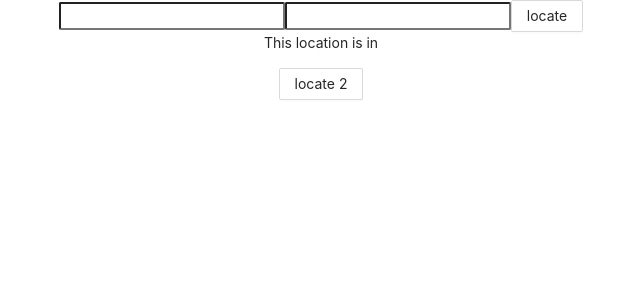
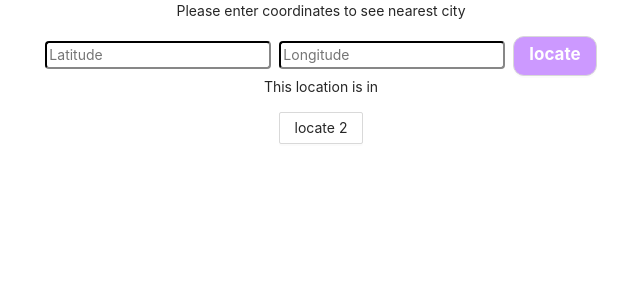
Before and after one commit to EzgiiiY/CS458P3, a React (Create React App) app in the folder project3/: page / in a window 1280 px wide. Shown: the top 300 px of the page, without its empty margins (319-959 px from the left). Built offline with nearby package versions, Linux system fonts and the light colour scheme; what react-geocode would draw is missing.

Commit message:
UI changes

```diff
--- a/project3/package.json
+++ b/project3/package.json
@@ -3,6 +3,7 @@
   "version": "0.1.0",
   "private": true,
   "dependencies": {
+    "@material-ui/core": "^4.11.3",
     "@testing-library/jest-dom": "^5.11.10",
     "@testing-library/react": "^11.2.5",
     "@testing-library/user-event": "^12.8.3",
--- a/project3/src/App.js
+++ b/project3/src/App.js
@@ -2,6 +2,8 @@ import logo from './logo.svg';
 import './App.css';
 import CityLocator from "./CityLocator";
 import GeoLocator from './GeoLocator';
+import Header from './Header';
+
 
 function App() {
   return (
--- a/project3/src/CityLocator.js
+++ b/project3/src/CityLocator.js
@@ -2,6 +2,8 @@ import React, { Component } from 'react';
 import { Card, Button,Input } from 'antd';
 import 'antd/dist/antd.css';
 import '../src/App.css';
+import Header from './Header';
+
 
 import CityLocatorButton from "./CityLocatorButton";
 import Geocode from "react-geocode";
@@ -74,19 +76,25 @@ class CityLocator extends Component {
 
     render(){
         return <div>
+
+            <p>Please enter coordinates to see nearest city</p>
             <input
                 className="latitude"
                 type="text"
                 name="latitude"
+                placeholder="Latitude"
+                style={{ backgroundColor: "#fff",borderRadius:"4px" ,borderColor:"#333", color:"#8c8c8c",marginRight: ".5rem"}}
                 onChange={this.onChangeLat}
             >
 
             </input>
-            {!this.state.validLat && <p className="error-lat">hello</p>}
+            {!this.state.validLat && <p className="error-lat" style= {{color:"orange", fontWeight:"bold"}}>*hello</p>}
             <input
                 className="longitude"
                 type="text"
                 name="longitude"
+                placeholder="Longitude"
+                style={{ backgroundColor: "#fff",borderRadius:"4px" ,borderColor:"#333", color:"#8c8c8c",marginRight: ".5rem"}}
                 onChange={this.onChangeLong}
             >
 
--- a/project3/src/CityLocatorButton.js
+++ b/project3/src/CityLocatorButton.js
@@ -1,11 +1,27 @@
-import React, { Component } from 'react';
+import React, { Component, View } from 'react';
 import { Button } from 'antd';
 import 'antd/dist/antd.css';
 
-const CityLocatorButton = ({ buttonValue,buttonAction }) => (
-    <Button className="button-container" onClick={() => buttonAction()}>
-      <p className="button-value">{buttonValue} </p>
-    </Button>
-  );
+const CityLocatorButton = ({ buttonValue, buttonAction }) => (
+
+  <Button className="button-container" style={styles.button}
+
+
+    onClick={() => buttonAction()}>
+    <p className="button-value">{buttonValue} </p>
+  </Button>
+
+);
+let styles = {
+  button: {
+    minHeight: "40px",
+    fontWeight: "bold",
+    fontSize: "17px",
+    borderRadius: "11px",
+    backgroundColor: "#CC99FF",
+    color: "#fff",
+    marginRight: "25"
+  }
+}
 
 export default CityLocatorButton;
--- /dev/null
+++ b/project3/src/Header.js
@@ -0,0 +1,14 @@
+import { AppBar, Toolbar } from "@material-ui/core";
+import React from "react";
+
+export default function Header() {
+  const displayDesktop = () => {
+    return <Toolbar>Hi From Desktop Header</Toolbar>;
+  };
+
+  return (
+    <header>
+      <AppBar>{displayDesktop()}</AppBar>
+    </header>
+  );
+}
```
Also changed, not shown: 2 other files (tests, documents, lock files or other folders).
